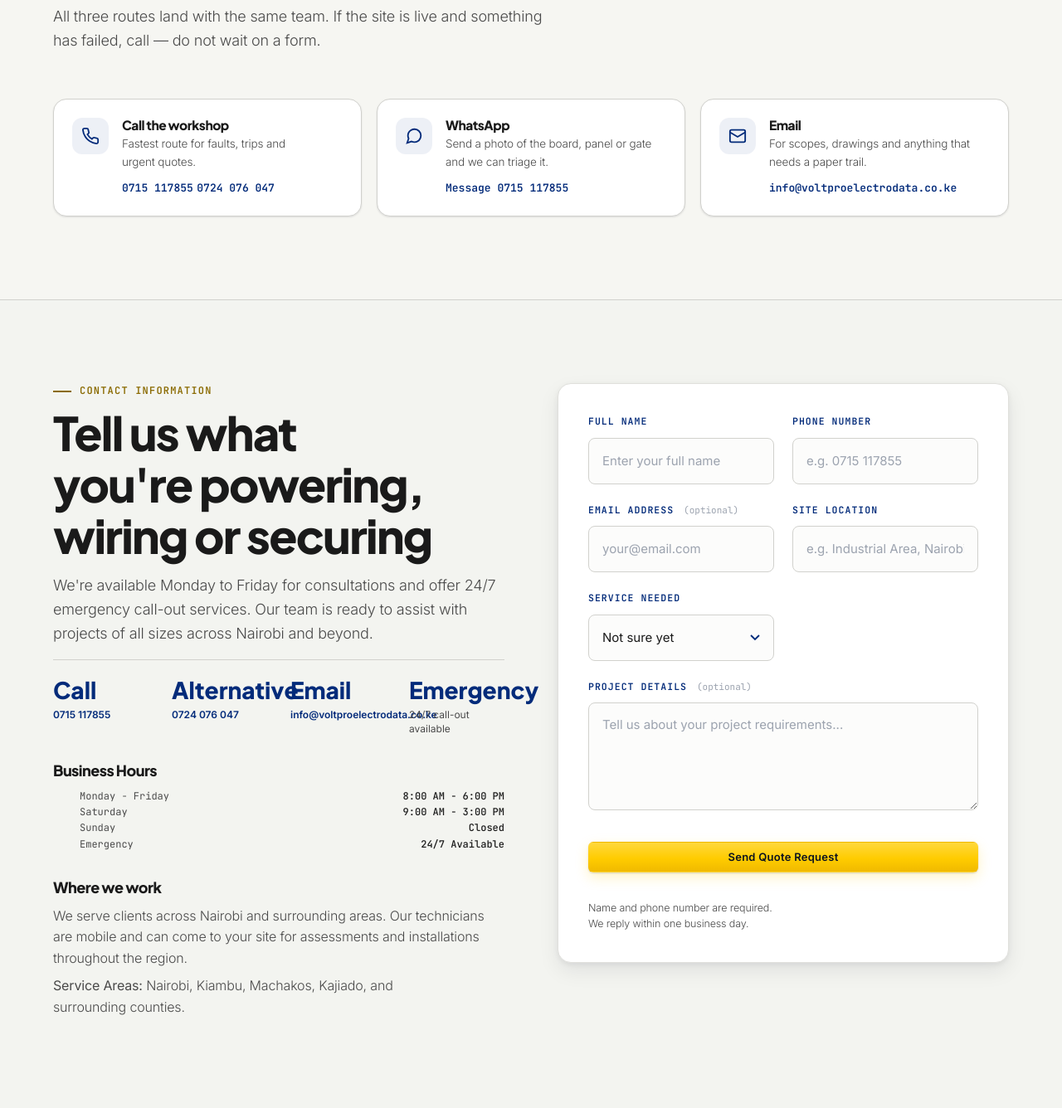
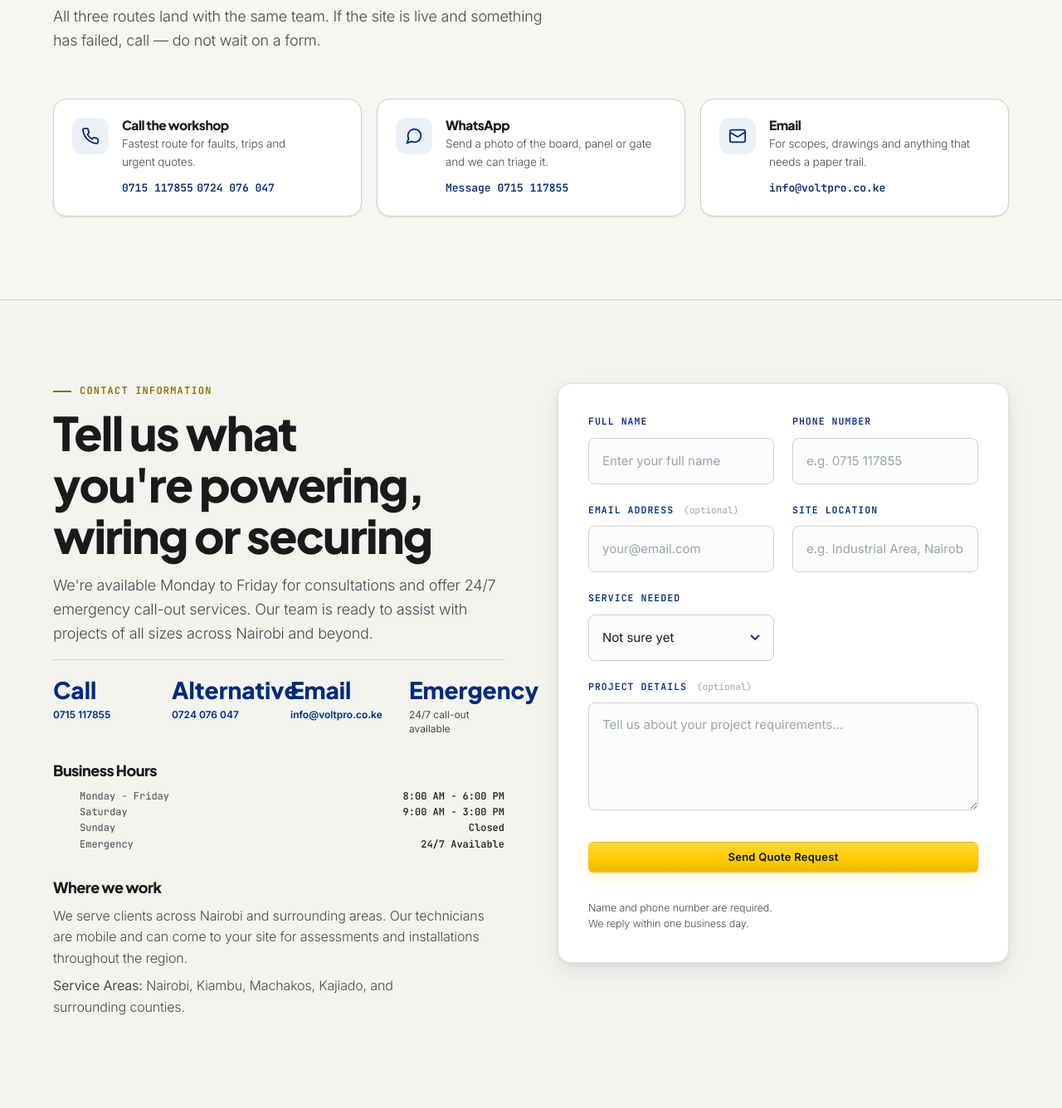
Before and after one commit to qatradersv-ctrl/voltpro, a Django app: page /contact/ in a window 1280 px wide. Shown: the part 849-2185 px from the top of the page at 83% size. Run offline with Django 5.2, Linux system fonts and the light colour scheme; data comes from the database, SQL or seed files in the repository.

Commit message:
Switch the displayed contact email to info@voltpro.co.ke

```diff
--- a/templates/core/base.html
+++ b/templates/core/base.html
@@ -50,7 +50,7 @@
   "description": "Solar, electrical wiring, UPS & backup power, biometric access, CCTV, generators, switchgear and gate automation — designed and installed as one system.",
   "url": "https://voltpro-t3ng.onrender.com",
   "telephone": "+254715117855",
-  "email": "info@voltproelectrodata.co.ke",
+  "email": "info@voltpro.co.ke",
   "address": {
     "@type": "PostalAddress",
     "addressLocality": "Nairobi",
@@ -191,7 +191,7 @@
       <ul>
         <li><a href="tel:+254715117855">0715 117855</a></li>
         <li><a href="tel:+254724076047">0724 076 047</a></li>
-        <li><a href="mailto:info@voltproelectrodata.co.ke">info@voltproelectrodata.co.ke</a></li>
+        <li><a href="mailto:info@voltpro.co.ke">info@voltpro.co.ke</a></li>
         <li><a href="mailto:dennisc@voltproelectrodata.co.ke">dennisc@voltproelectrodata.co.ke</a></li>
         <li>Nairobi, Kenya</li>
       </ul>
--- a/templates/core/contact.html
+++ b/templates/core/contact.html
@@ -64,7 +64,7 @@
         <div>
           <h3>Email</h3>
           <p>For scopes, drawings and anything that needs a paper trail.</p>
-          <a href="mailto:info@voltproelectrodata.co.ke">info@voltproelectrodata.co.ke</a>
+          <a href="mailto:info@voltpro.co.ke">info@voltpro.co.ke</a>
         </div>
       </div>
     </div>
@@ -81,7 +81,7 @@
       <dl class="hero-specs">
         <div><dt>Call</dt><dd><a href="tel:+254715117855">0715 117855</a></dd></div>
         <div><dt>Alternative</dt><dd><a href="tel:+254724076047">0724 076 047</a></dd></div>
-        <div><dt>Email</dt><dd><a href="mailto:info@voltproelectrodata.co.ke">info@voltproelectrodata.co.ke</a></dd></div>
+        <div><dt>Email</dt><dd><a href="mailto:info@voltpro.co.ke">info@voltpro.co.ke</a></dd></div>
         <div><dt>Emergency</dt><dd>24/7 call-out available</dd></div>
       </dl>
 
--- a/templates/core/home.html
+++ b/templates/core/home.html
@@ -306,7 +306,7 @@ document.addEventListener('DOMContentLoaded', function() {
       <p class="section-lede">Send the details below and a technician — not a call-centre — will call you back to confirm scope and book a site visit.</p>
       <dl class="hero-specs">
         <div><dt>Call</dt><dd><a href="tel:+254715117855">0715 117855</a></dd></div>
-        <div><dt>Email</dt><dd><a href="mailto:info@voltproelectrodata.co.ke">info@voltproelectrodata.co.ke</a></dd></div>
+        <div><dt>Email</dt><dd><a href="mailto:info@voltpro.co.ke">info@voltpro.co.ke</a></dd></div>
         <div><dt>Emergency</dt><dd>24/7 call-out available</dd></div>
       </dl>
     </div>
--- a/templates/core/quote_detail.html
+++ b/templates/core/quote_detail.html
@@ -15,7 +15,7 @@
         <div class="quote-brand-text">
           <p class="quote-eyebrow">VoltPro Electrodata Solutions</p>
           <h2>Quotation</h2>
-          <p class="quote-brand-meta">Nairobi, Kenya &middot; 0715 117855 &middot; info@voltproelectrodata.co.ke</p>
+          <p class="quote-brand-meta">Nairobi, Kenya &middot; 0715 117855 &middot; info@voltpro.co.ke</p>
         </div>
         <span class="quote-status quote-status-{{ quote.status }}">{{ quote.get_status_display }}</span>
       </header>
@@ -133,7 +133,7 @@
       </div>
 
       <footer class="quote-foot">
-        <p>Prepared by VoltPro Electrodata Solutions. Questions about any line above? Call <a href="tel:+254715117855">0715 117855</a> or write to <a href="mailto:info@voltproelectrodata.co.ke">info@voltproelectrodata.co.ke</a>.</p>
+        <p>Prepared by VoltPro Electrodata Solutions. Questions about any line above? Call <a href="tel:+254715117855">0715 117855</a> or write to <a href="mailto:info@voltpro.co.ke">info@voltpro.co.ke</a>.</p>
       </footer>
 
     </div>
--- a/templates/core/work.html
+++ b/templates/core/work.html
@@ -161,7 +161,7 @@
       <p class="section-lede">Send the details below and a technician — not a call-centre — will call you back to confirm scope and book a site visit. We provide personalized service and expert advice for your specific needs.</p>
       <dl class="hero-specs">
         <div><dt>Call</dt><dd><a href="tel:+254715117855">0715 117855</a></dd></div>
-        <div><dt>Email</dt><dd><a href="mailto:info@voltproelectrodata.co.ke">info@voltproelectrodata.co.ke</a></dd></div>
+        <div><dt>Email</dt><dd><a href="mailto:info@voltpro.co.ke">info@voltpro.co.ke</a></dd></div>
         <div><dt>Emergency</dt><dd>24/7 call-out available</dd></div>
       </dl>
     </div>
```
